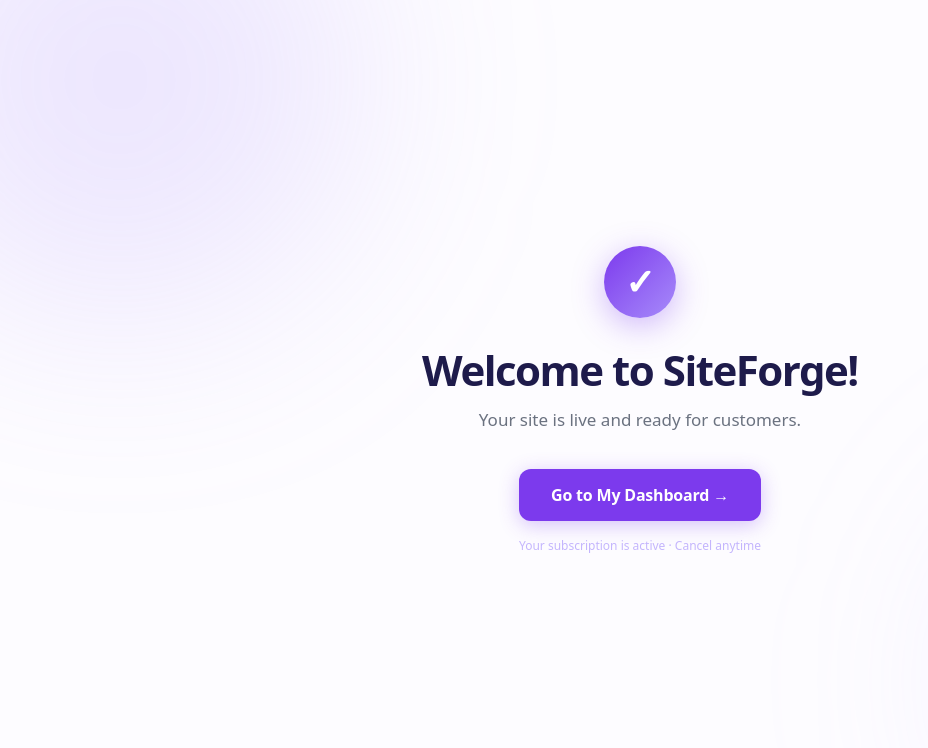
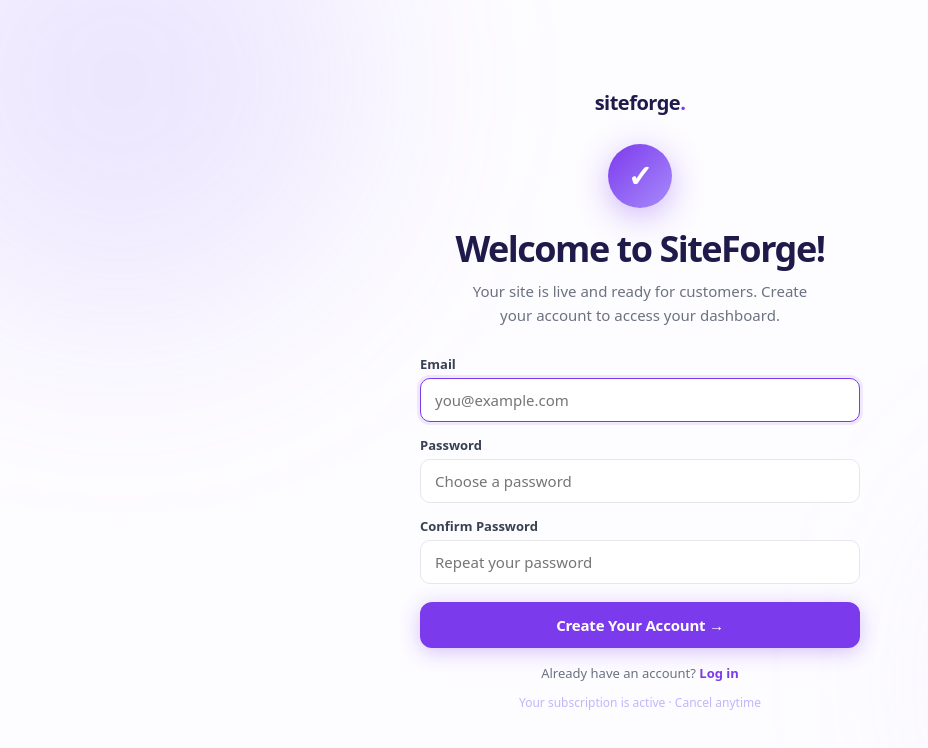
Before and after one commit to Mattattack21/websitebuilder, a React (Vite) app: page /success in a window 1280 px wide. Shown: the top 748 px of the page, without its empty margins (0-928 px from the left). Built offline with nearby package versions, Linux system fonts and the light colour scheme; no server answers.

Commit message:
Fix post-payment flow: add auth form to success page
Co-Authored-By: Claude Sonnet 4.6 <noreply@anthropic.com>

```diff
--- a/src/pages/Success.css
+++ b/src/pages/Success.css
@@ -9,6 +9,22 @@
   padding: 24px;
 }
 
+/* ── Branded loading splash ──────────────────────────────────────────────── */
+.success-init-logo {
+  font-size: 26px;
+  font-weight: 800;
+  color: #1e1b4b;
+  letter-spacing: -0.5px;
+  animation: success-pulse 1.4s ease-in-out infinite;
+}
+.success-init-logo span { color: #7c3aed; }
+
+@keyframes success-pulse {
+  0%, 100% { opacity: 1; }
+  50%       { opacity: 0.35; }
+}
+
+/* ── Card ────────────────────────────────────────────────────────────────── */
 .success-card {
   position: relative;
   z-index: 1;
@@ -16,50 +32,111 @@
   flex-direction: column;
   align-items: center;
   text-align: center;
-  max-width: 480px;
+  max-width: 440px;
   width: 100%;
 }
 
+/* ── Logo ────────────────────────────────────────────────────────────────── */
+.success-brand {
+  font-size: 20px;
+  font-weight: 800;
+  color: #1e1b4b;
+  letter-spacing: -0.5px;
+  margin-bottom: 28px;
+}
+.success-brand-dot { color: #7c3aed; }
+
+/* ── Checkmark ───────────────────────────────────────────────────────────── */
 .success-checkmark {
-  width: 72px;
-  height: 72px;
+  width: 64px;
+  height: 64px;
   border-radius: 50%;
   background: linear-gradient(135deg, #7c3aed, #a78bfa);
   color: #fff;
-  font-size: 36px;
+  font-size: 30px;
   font-weight: 700;
   display: flex;
   align-items: center;
   justify-content: center;
-  margin-bottom: 28px;
+  margin-bottom: 20px;
   box-shadow: 0 8px 32px rgba(124, 58, 237, 0.35);
 }
 
+/* ── Headline ────────────────────────────────────────────────────────────── */
 .success-card h1 {
-  font-size: clamp(28px, 5vw, 42px);
+  font-size: clamp(24px, 5vw, 36px);
   font-weight: 800;
   color: #1e1b4b;
   letter-spacing: -1.5px;
   line-height: 1.15;
-  margin-bottom: 12px;
+  margin-bottom: 10px;
 }
 
 .success-sub {
-  font-size: 17px;
+  font-size: 15px;
   color: #6b7280;
   line-height: 1.6;
-  margin-bottom: 36px;
+  margin-bottom: 28px;
+  max-width: 360px;
 }
 
+/* ── Form ────────────────────────────────────────────────────────────────── */
+.success-form {
+  width: 100%;
+  display: flex;
+  flex-direction: column;
+  gap: 14px;
+  margin-bottom: 16px;
+}
+
+.success-field {
+  display: flex;
+  flex-direction: column;
+  gap: 5px;
+  text-align: left;
+}
+
+.success-field label {
+  font-size: 13px;
+  font-weight: 600;
+  color: #374151;
+}
+
+.success-field input {
+  width: 100%;
+  padding: 11px 14px;
+  border: 1.5px solid #e5e7eb;
+  border-radius: 10px;
+  font-size: 15px;
+  font-family: inherit;
+  color: #1e1b4b;
+  background: #fff;
+  outline: none;
+  transition: border-color 0.15s, box-shadow 0.15s;
+}
+.success-field input:focus {
+  border-color: #7c3aed;
+  box-shadow: 0 0 0 3px rgba(124, 58, 237, 0.1);
+}
+
+.success-error {
+  font-size: 13px;
+  color: #ef4444;
+  text-align: center;
+  margin: -2px 0;
+}
+
+/* ── Submit button ───────────────────────────────────────────────────────── */
 .success-btn {
-  display: inline-flex;
+  width: 100%;
+  display: flex;
   align-items: center;
-  gap: 8px;
+  justify-content: center;
   background: #7c3aed;
   color: #fff;
-  font-size: 16px;
+  font-size: 15px;
   font-weight: 700;
-  padding: 15px 32px;
+  padding: 13px 24px;
   border-radius: 12px;
   border: none;
   cursor: pointer;
@@ -67,7 +144,7 @@
   letter-spacing: -0.2px;
   box-shadow: 0 4px 20px rgba(124, 58, 237, 0.3);
   transition: background 0.2s, transform 0.15s, box-shadow 0.2s;
-  margin-bottom: 16px;
+  margin-top: 4px;
 }
 .success-btn:hover:not(:disabled) {
   background: #6d28d9;
@@ -79,11 +156,33 @@
   cursor: default;
 }
 
+/* ── Mode toggle ─────────────────────────────────────────────────────────── */
+.success-toggle {
+  font-size: 13px;
+  color: #6b7280;
+  margin-bottom: 12px;
+}
+.success-toggle button {
+  background: none;
+  border: none;
+  color: #7c3aed;
+  font-size: 13px;
+  font-weight: 600;
+  cursor: pointer;
+  padding: 0;
+  font-family: inherit;
+}
+.success-toggle button:hover {
+  text-decoration: underline;
+}
+
+/* ── Footer note ─────────────────────────────────────────────────────────── */
 .success-note {
   font-size: 12px;
   color: #c4b5fd;
 }
 
+/* ── Ambient glows ───────────────────────────────────────────────────────── */
 .success-glow {
   position: absolute;
   border-radius: 50%;
--- a/src/pages/Success.jsx
+++ b/src/pages/Success.jsx
@@ -3,44 +3,165 @@ import { useNavigate } from 'react-router-dom'
 import { supabase } from '../utils/supabase'
 import './Success.css'
 
+async function markSubscribed(userId) {
+  try {
+    await supabase.from('user_profiles').upsert({
+      id: userId,
+      is_subscribed: true,
+      updated_at: new Date().toISOString(),
+    })
+  } catch { /* non-blocking */ }
+}
+
 export default function Success() {
   const navigate = useNavigate()
-  const [ready, setReady] = useState(false)
+  const [checking, setChecking]           = useState(true)
+  const [mode, setMode]                   = useState('signup') // 'signup' | 'login'
+  const [email, setEmail]                 = useState('')
+  const [password, setPassword]           = useState('')
+  const [confirmPassword, setConfirmPassword] = useState('')
+  const [loading, setLoading]             = useState(false)
+  const [error, setError]                 = useState(null)
 
+  // On mount — if already logged in, mark subscribed and go straight to dashboard
   useEffect(() => {
-    async function markSubscribed() {
-      try {
-        const { data: { session } } = await supabase.auth.getSession()
-        if (session?.user) {
-          await supabase.from('user_profiles').upsert({
-            id: session.user.id,
-            is_subscribed: true,
-            updated_at: new Date().toISOString(),
-          })
-        }
-      } catch {
-        // Non-blocking
-      } finally {
-        setReady(true)
+    async function checkSession() {
+      const { data: { session } } = await supabase.auth.getSession()
+      if (session?.user) {
+        await markSubscribed(session.user.id)
+        navigate('/dashboard', { replace: true })
+      } else {
+        setChecking(false)
       }
     }
-    markSubscribed()
-  }, [])
+    checkSession()
+  }, [navigate])
+
+  async function handleSignup(e) {
+    e.preventDefault()
+    if (password !== confirmPassword) {
+      setError('Passwords do not match.')
+      return
+    }
+    setLoading(true)
+    setError(null)
+    const { data, error: err } = await supabase.auth.signUp({ email, password })
+    if (err) {
+      setError(err.message)
+      setLoading(false)
+      return
+    }
+    if (data.user) {
+      await markSubscribed(data.user.id)
+      navigate('/dashboard', { replace: true })
+    }
+  }
+
+  async function handleLogin(e) {
+    e.preventDefault()
+    setLoading(true)
+    setError(null)
+    const { data, error: err } = await supabase.auth.signInWithPassword({ email, password })
+    if (err) {
+      setError(err.message)
+      setLoading(false)
+      return
+    }
+    if (data.user) {
+      navigate('/dashboard', { replace: true })
+    }
+  }
+
+  function switchMode(next) {
+    setMode(next)
+    setError(null)
+    setPassword('')
+    setConfirmPassword('')
+  }
+
+  // Checking session — show branded splash
+  if (checking) {
+    return (
+      <div className="success-wrap">
+        <span className="success-init-logo">siteforge<span>.</span></span>
+      </div>
+    )
+  }
 
   return (
     <div className="success-wrap">
       <div className="success-card">
+
+        <div className="success-brand">
+          siteforge<span className="success-brand-dot">.</span>
+        </div>
+
         <div className="success-checkmark">✓</div>
         <h1>Welcome to SiteForge!</h1>
-        <p className="success-sub">Your site is live and ready for customers.</p>
-        <button
-          className="success-btn"
-          onClick={() => navigate('/dashboard')}
-          disabled={!ready}
+        <p className="success-sub">
+          Your site is live and ready for customers.{' '}
+          {mode === 'signup' ? 'Create your account to access your dashboard.' : 'Log in to access your dashboard.'}
+        </p>
+
+        <form
+          className="success-form"
+          onSubmit={mode === 'signup' ? handleSignup : handleLogin}
+          noValidate
         >
-          {ready ? 'Go to My Dashboard →' : 'Setting up your account…'}
-        </button>
+          <div className="success-field">
+            <label>Email</label>
+            <input
+              type="email"
+              placeholder="you@example.com"
+              value={email}
+              onChange={e => setEmail(e.target.value)}
+              required
+              autoFocus
+            />
+          </div>
+
+          <div className="success-field">
+            <label>Password</label>
+            <input
+              type="password"
+              placeholder={mode === 'signup' ? 'Choose a password' : 'Your password'}
+              value={password}
+              onChange={e => setPassword(e.target.value)}
+              required
+            />
+          </div>
+
+          {mode === 'signup' && (
+            <div className="success-field">
+              <label>Confirm Password</label>
+              <input
+                type="password"
+                placeholder="Repeat your password"
+                value={confirmPassword}
+                onChange={e => setConfirmPassword(e.target.value)}
+                required
+              />
+            </div>
+          )}
+
+          {error && <p className="success-error">{error}</p>}
+
+          <button className="success-btn" type="submit" disabled={loading}>
+            {loading
+              ? 'Please wait…'
+              : mode === 'signup' ? 'Create Your Account →' : 'Log In →'}
+          </button>
+        </form>
+
+        <p className="success-toggle">
+          {mode === 'signup'
+            ? <>Already have an account? <button type="button" onClick={() => switchMode('login')}>Log in</button></>
+            : <>New here? <button type="button" onClick={() => switchMode('signup')}>Sign up</button></>
+          }
+        </p>
+
         <p className="success-note">Your subscription is active · Cancel anytime</p>
+
       </div>
       <div className="success-glow success-glow-1" />
       <div className="success-glow success-glow-2" />
```
